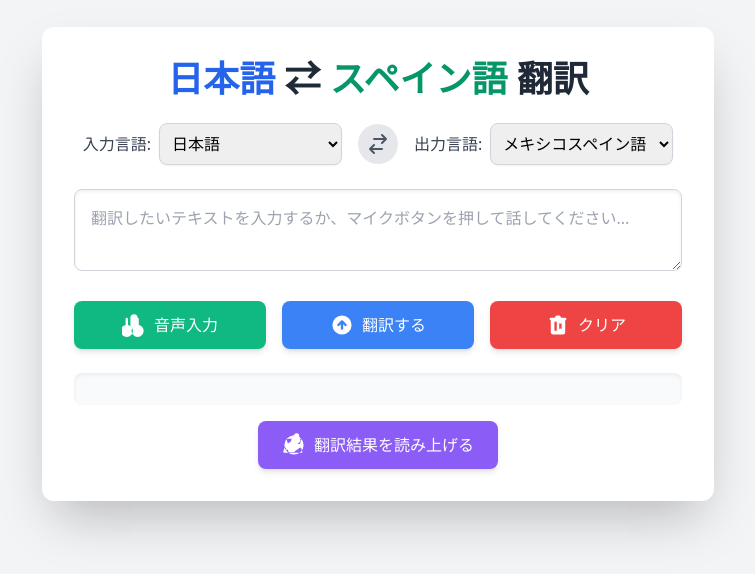
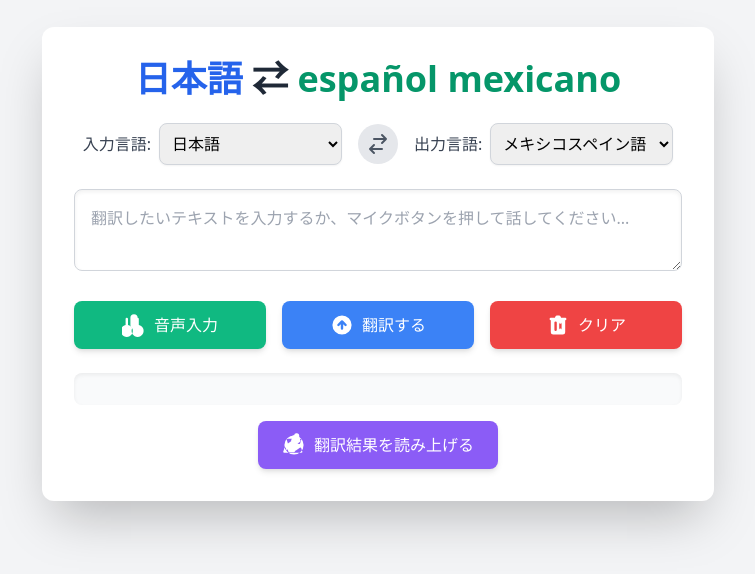
Before and after one commit to Nine-jp/translation-app, a website: page translation-app/public/index.html in a window 1280 px wide. Shown: the part 136-710 px from the top of the page, without its empty margins (262-1017 px from the left). Drawn offline with nearby package versions, Linux system fonts and the light colour scheme.

Commit message:
feat: Update UI title to '日本語 ⇄ español mexicano'

```diff
--- a/translation-app/public/index.html
+++ b/translation-app/public/index.html
@@ -15,7 +15,7 @@
 
     <div class="bg-white rounded-xl shadow-2xl p-6 md:p-8 w-full max-w-2xl transform transition-all duration-300 hover:scale-[1.01]">
         <h1 class="text-3xl md:text-4xl font-extrabold text-center text-gray-800 mb-6">
-            <span class="text-blue-600">日本語</span> ⇄ <span class="text-green-600">スペイン語</span> 翻訳
+            <span class="text-blue-600">日本語</span> ⇄ <span class="text-green-600">español mexicano</span>
         </h1>
 
         <!-- 言語選択ドロップダウン -->
```
